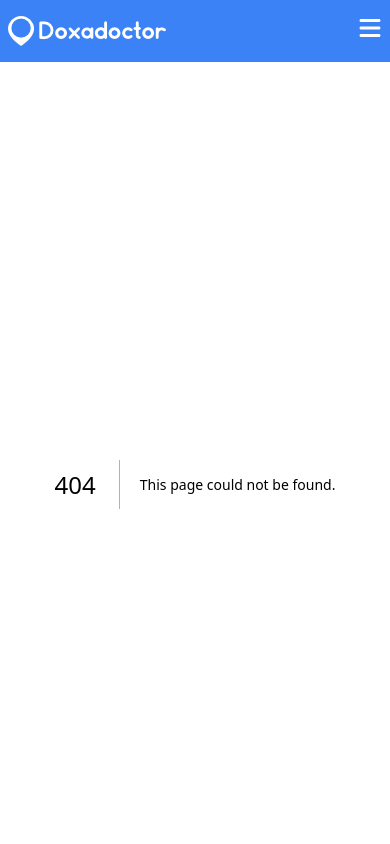
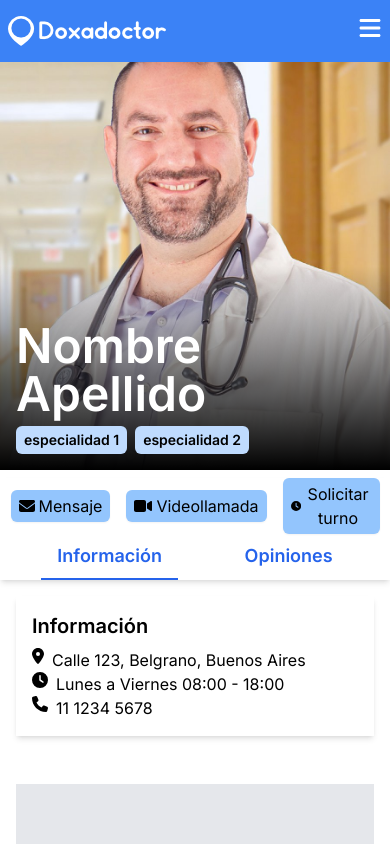
Before and after one commit to luissimosa199/doxadoctor, a Next.js app: page /telefono/medicos/1 in a window 390 px wide. Before the commit this address had no page. Shown: the top 844 px of the page. Built offline with nearby package versions, Linux system fonts and the light colour scheme.

Commit message:
show phone redirect implemented

```diff
--- /dev/null
+++ b/src/app/telefono/medicos/[slug]/page.tsx
@@ -0,0 +1,14 @@
+import DoctorPageBody from "@/components/DoctorPageBody";
+import DoctorPageHeader from "@/components/DoctorPageHeader";
+import React from "react";
+
+const Page = () => {
+  return (
+    <main className="bg-zinc-50">
+      <DoctorPageHeader />
+      <DoctorPageBody visiblePhone={true} />
+    </main>
+  );
+};
+
+export default Page;
--- a/src/components/CurrentTabContent.tsx
+++ b/src/components/CurrentTabContent.tsx
@@ -2,11 +2,17 @@ import React from "react";
 import DoctorPageOpinionsTab from "./DoctorPageOpinionsTab";
 import DoctorPageInfoTab from "./DoctorPageInfoTab";
 
-const CurrentTabContent = ({ currentTab }: { currentTab: string }) => {
+const CurrentTabContent = ({
+  currentTab,
+  visiblePhone,
+}: {
+  currentTab: string;
+  visiblePhone?: boolean;
+}) => {
   return (
     <div>
       <div className={`${currentTab !== "informacion" ? "hidden" : "block"}`}>
-        <DoctorPageInfoTab />
+        <DoctorPageInfoTab visiblePhone={visiblePhone} />
         <div className="w-ful h-32 bg-gray-200 mx-4 mb-4"></div>
       </div>
       <div className={`${currentTab !== "opiniones" ? "hidden" : "block"}`}>
--- a/src/components/DoctorPageBody.tsx
+++ b/src/components/DoctorPageBody.tsx
@@ -5,7 +5,7 @@ import DoctorPageButtons from "./DoctorPageButtons";
 import CurrentTabContent from "./CurrentTabContent";
 import { Tabs } from "@/types";
 
-const DoctorPageBody = () => {
+const DoctorPageBody = ({ visiblePhone }: { visiblePhone?: boolean }) => {
   const [currentTab, setCurrentTab] = useState<Tabs>("informacion");
 
   return (
@@ -17,7 +17,7 @@ const DoctorPageBody = () => {
         />
       </div>
 
-      <CurrentTabContent currentTab={currentTab} />
+      <CurrentTabContent visiblePhone={visiblePhone} currentTab={currentTab} />
     </div>
   );
 };
--- a/src/components/DoctorPageInfoTab.tsx
+++ b/src/components/DoctorPageInfoTab.tsx
@@ -3,9 +3,16 @@ import React, { useState } from "react";
 import ClockSvg from "./icons/ClockSvg";
 import PhoneSvg from "./icons/PhoneSvg";
 import LocationSvg from "./icons/LocationSvg";
+import { useRouter } from "next/navigation";
 
-const DoctorPageInfoTab = () => {
-  const [showNumber, setShowNumber] = useState<boolean>();
+const DoctorPageInfoTab = ({ visiblePhone }: { visiblePhone?: boolean }) => {
+  const [showNumber, setShowNumber] = useState<boolean>(!!visiblePhone);
+  const router = useRouter();
+
+  const handleShowPhone = () => {
+    router.replace("/telefono/medicos/slug#phone");
+    setShowNumber(true);
+  };
 
   return (
     <section className="p-4">
@@ -25,9 +32,7 @@ const DoctorPageInfoTab = () => {
           {!showNumber && (
             <button
               className="text-blue-500 font-semibold"
-              onClick={() => {
-                setShowNumber(true);
-              }}
+              onClick={handleShowPhone}
             >
               Mostrar número
             </button>
```
